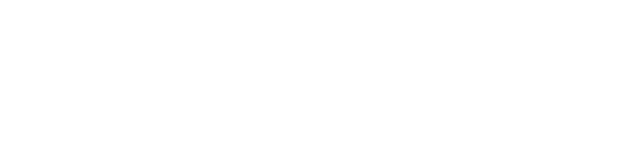
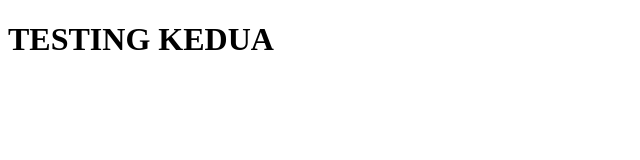
Before and after one commit to Sinbad007/Teskedua, a plain HTML site: page index.html in a window 1280 px wide. Shown: the whole page, without its empty margins (0-640 px from the left). Drawn offline with Linux system fonts and the light colour scheme.

Commit message:
Update index.html

```diff
--- a/index.html
+++ b/index.html
@@ -1,7 +1,9 @@
 <!DOCTYPE html>
 <html>
 <head>
-<title>HelloWord</title>
+   <title>HelloWord</title>
 </head>
-<body></body>
+   <body>
+     <h1>TESTING KEDUA</h1>
+   </body>
 </html>
```
